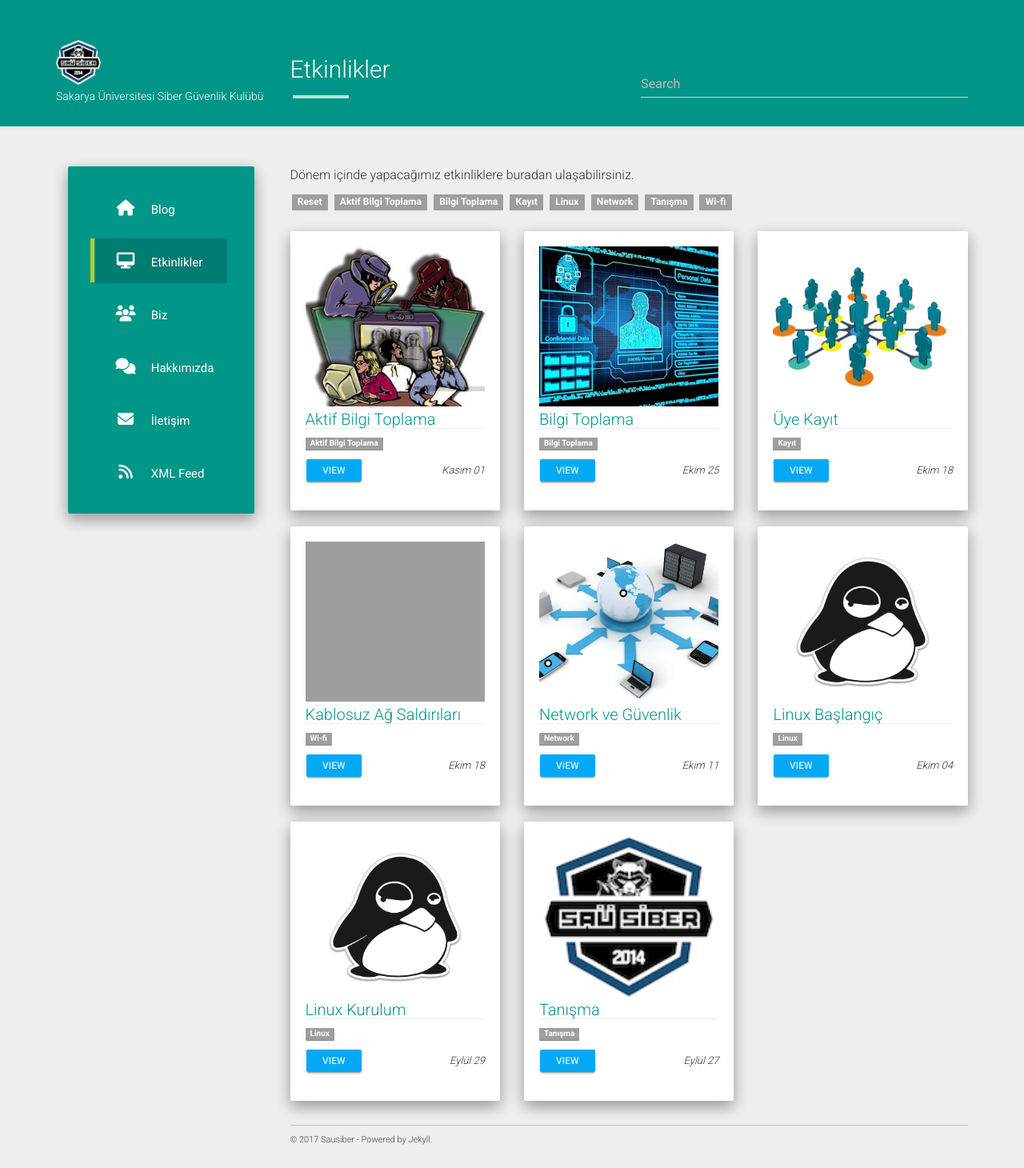
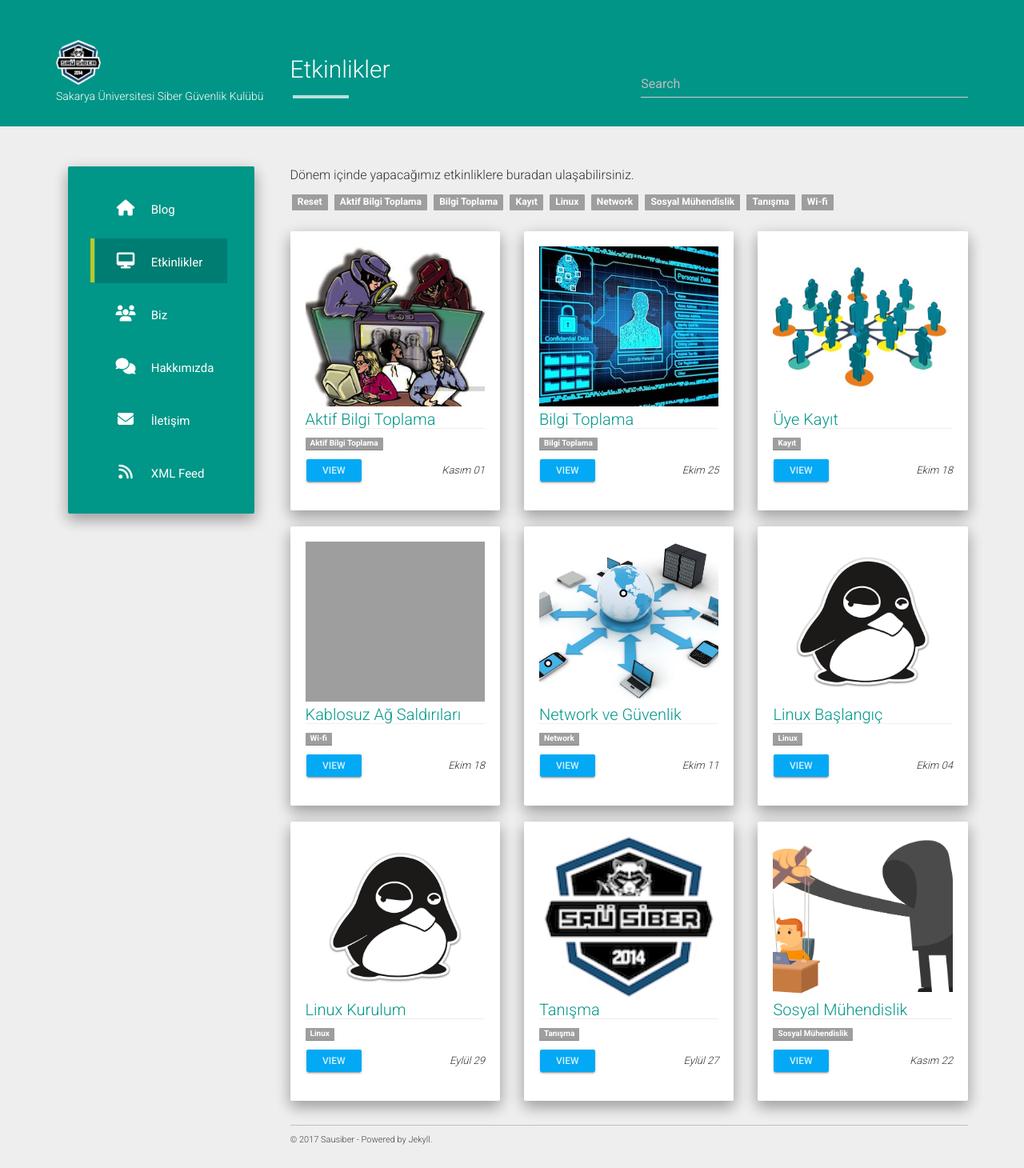
Before and after one commit to sausiber/old-website, a Jekyll site: the page built from Etkinliker.md, in a window 1280 px wide. Shown: the whole page at 80% size. Built offline with Jekyll 4.4.1, drawn with Linux system fonts in a browser that asks for light colours; nearby versions of some CDN libraries; grey boxes are pictures that could not be loaded.

Commit message:
Update projects.json

```diff
--- a/_data/projects.json
+++ b/_data/projects.json
@@ -54,5 +54,12 @@
 		"url": "/tanisma",
 		"date": "Eylül 27",
 		"tags": ["Tanışma"]
+	},
+		{
+		"name": "Sosyal Mühendislik",
+		"image": "sosyalmuh.png",
+		"url": "/sosyal-muh",
+		"date": "Kasım 22",
+		"tags": ["Sosyal Mühendislik"]
 	}
 ]
```
